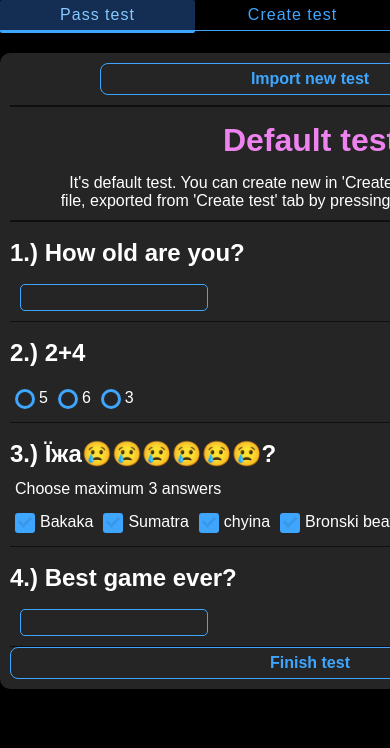
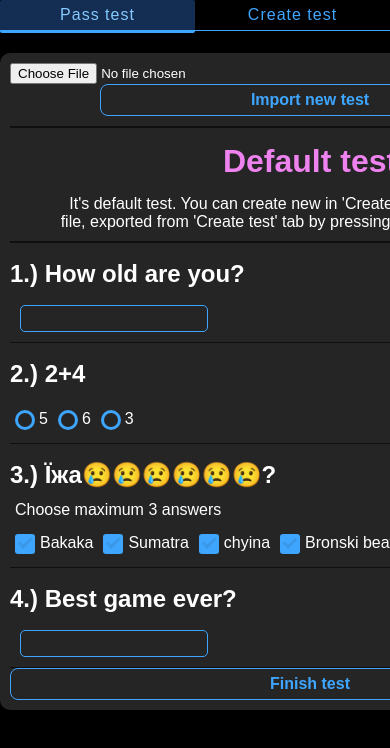
Before and after one commit to ronikiienko/tests_app, a React (Vite) app: page / in a window 390 px wide. Shown: the top 748 px of the page. Built offline with nearby package versions, Linux system fonts and the light colour scheme.

Commit message:
add test input type file to check if it works on mobile

```diff
--- a/src/components/passTest/PassTest.jsx
+++ b/src/components/passTest/PassTest.jsx
@@ -79,6 +79,7 @@ export default function PassTest() {
 
     return (
         <div className="pass-test-container">
+            <input type={'file'} accept="text/plain"/>
             <Button style={{display: 'block', margin: 'auto', width: '70%'}} onClick={handleUserFile}>Import new
                 test</Button>
             <header className="test-header">
```
